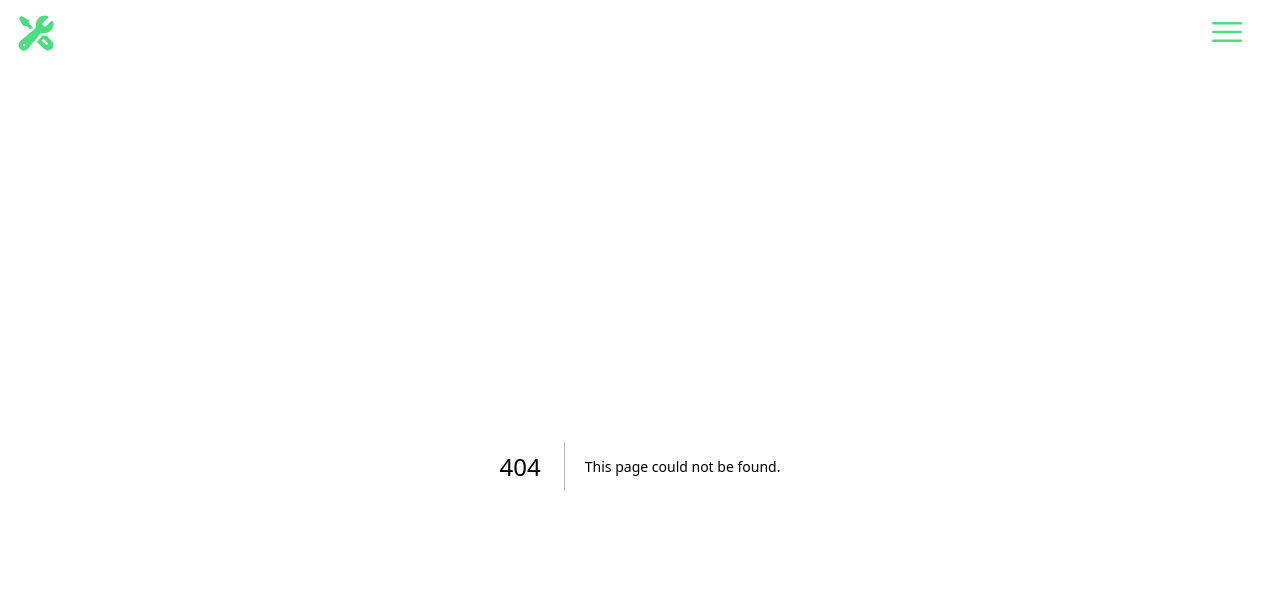
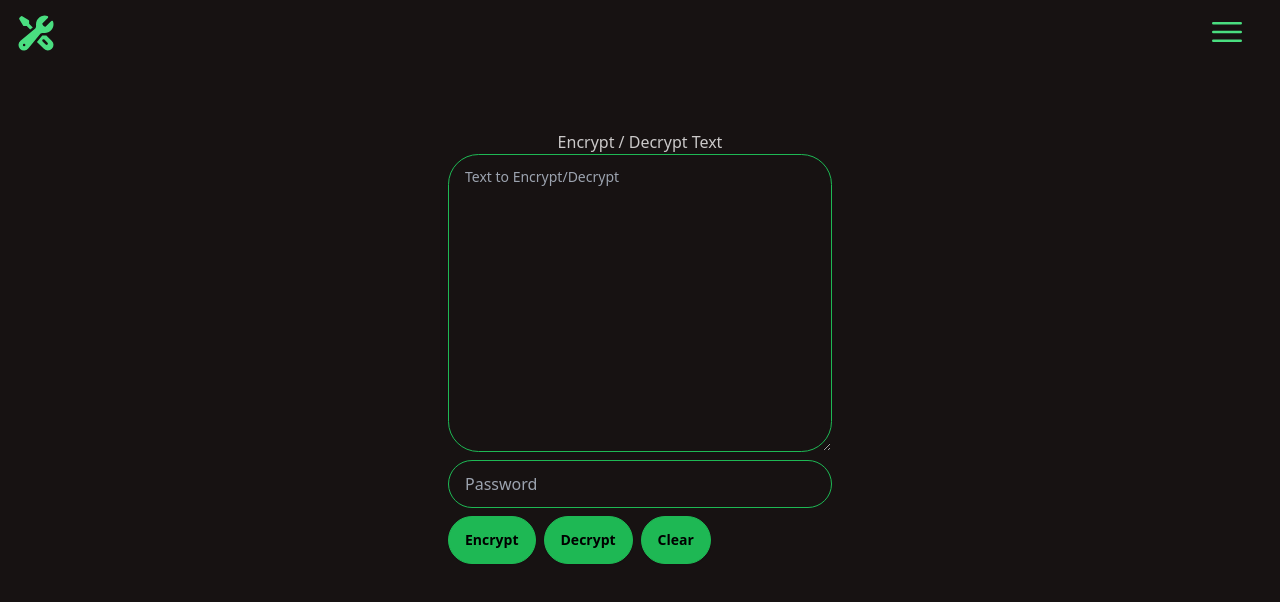
Before and after one commit to YoungMahesh/tools, a Next.js app: page /crypt in a window 1280 px wide. Before the commit this address had no page. Shown: the top 602 px of the page. Built offline with nearby package versions, Linux system fonts and the light colour scheme.

Commit message:
encrypt/decrypt text

```diff
--- /dev/null
+++ b/src/app/api/crypt/route.ts
@@ -0,0 +1,27 @@
+import crypto from "crypto";
+
+export async function POST(req: Request) {
+  try {
+    const { type, text, password } = await req.json();
+    const algorithm = "aes-192-cbc";
+    const key = crypto.scryptSync(password, "salt", 24);
+    const iv = Buffer.alloc(16, 0);
+
+    let result = "";
+    if (type === "encrypt") {
+      const cipher = crypto.createCipheriv(algorithm, key, iv);
+      let encrypted = cipher.update(text, "utf8", "hex");
+      encrypted += cipher.final("hex");
+      result = encrypted;
+    } else if (type === "decrypt") {
+      const decipher = crypto.createDecipheriv(algorithm, key, iv);
+      let decrypted = decipher.update(text, "hex", "utf8");
+      decrypted += decipher.final("utf8");
+      result = decrypted;
+    }
+    return Response.json({ result }, { status: 200 });
+  } catch (err) {
+    console.log(err);
+    return Response.json({}, { status: 400 });
+  }
+}
--- /dev/null
+++ b/src/app/crypt/_components/EncryptText.tsx
@@ -0,0 +1,31 @@
+"use client";
+import { useState } from "react";
+import InputForm from "./InputForm";
+import OutputBox from "./OutputBox";
+
+export default function EncryptText() {
+  const [message1, setMessage1] = useState<string>("");
+  const [isLoading, setIsLoading] = useState<boolean>(false);
+  const [resultText, updateResultText] = useState<string>("");
+
+  return (
+    <main className="grid place-items-center md:pt-16">
+      <h2>Encrypt / Decrypt Text</h2>
+
+      <InputForm
+        updateResultText={updateResultText}
+        setMessage1={setMessage1}
+        setIsLoading={setIsLoading}
+      />
+
+      {isLoading ? (
+        <progress className="progress progress-primary mt-4 w-56"></progress>
+      ) : (
+        <>
+          <p className="mt-4">{message1}</p>
+          <OutputBox resultText={resultText} />
+        </>
+      )}
+    </main>
+  );
+}
--- /dev/null
+++ b/src/app/crypt/_components/InputForm.tsx
@@ -0,0 +1,96 @@
+import { useState } from "react";
+
+interface ListProps {
+  updateResultText: (result: string) => void;
+  setMessage1: (message: string) => void;
+  setIsLoading: (isLoading: boolean) => void;
+}
+
+export default function InputForm  ({
+  updateResultText,
+  setMessage1,
+  setIsLoading,
+}: ListProps) {
+  const [inputText, updateInputText] = useState<string>("");
+  const [password, updatePassword] = useState<string>("");
+
+  const cryptText = async (type: string) => {
+    setMessage1("");
+    if (inputText.length === 0 || password.length === 0) {
+      return setMessage1("Text or Password should not be empty");
+    }
+
+    setIsLoading(true);
+    updateResultText("");
+
+    const dataObj = {
+      type: type,
+      text: inputText,
+      password: password,
+    };
+
+    const resp0 = await fetch(`/api/crypt`, {
+      method: "POST",
+      body: JSON.stringify(dataObj),
+    });
+
+    if (resp0.status === 400) {
+      setIsLoading(false);
+      return setMessage1("Text and Password combination is wrong");
+    }
+
+    const resp1 = await resp0.json();
+    updateResultText(resp1.result);
+    setIsLoading(false);
+  };
+
+  return (
+    <div>
+      <div className="form-control">
+        <textarea
+          className="textarea-primary textarea mb-2 w-full md:w-96"
+          placeholder="Text to Encrypt/Decrypt"
+          rows={10}
+          value={inputText}
+          onChange={(e) => updateInputText(e.target.value)}
+        ></textarea>
+
+        <input
+          className="input-bordered input-primary input"
+          placeholder="Password"
+          type="text"
+          value={password}
+          onChange={(e) => updatePassword(e.target.value)}
+        />
+      </div>
+
+      <div>
+        <button
+          className="btn-primary btn mt-2 mr-2"
+          onClick={() => cryptText("encrypt")}
+        >
+          Encrypt{" "}
+        </button>
+
+        <button
+          className="btn-primary btn mt-2 mr-2"
+          onClick={() => cryptText("decrypt")}
+        >
+          Decrypt{" "}
+        </button>
+
+        <button
+          className="btn-primary btn mt-2"
+          onClick={() => {
+            updateInputText("");
+            updatePassword("");
+            updateResultText("");
+            setMessage1("");
+          }}
+        >
+          Clear{" "}
+        </button>
+      </div>
+    </div>
+  );
+};
--- /dev/null
+++ b/src/app/crypt/_components/OutputBox.tsx
@@ -0,0 +1,29 @@
+interface ListProps {
+  resultText: string;
+}
+
+export default function OutputBox({ resultText }: ListProps) {
+  const copyText = (text: string) => {
+    navigator.clipboard.writeText(text);
+    alert(`Copied: \n${text}`);
+  };
+
+  return (
+    <div
+      style={{ display: resultText.length ? "block" : "none" }}
+      className="card w-96 bg-base-100 shadow-xl"
+    >
+      <div className="card-body">
+        <p className="break-all">{resultText}</p>
+        <div className="card-actions justify-end">
+          <button
+            className="btn-primary btn"
+            onClick={() => copyText(resultText)}
+          >
+            Copy
+          </button>
+        </div>
+      </div>
+    </div>
+  );
+}
--- /dev/null
+++ b/src/app/crypt/page.tsx
@@ -0,0 +1,10 @@
+import EncryptText from "./_components/EncryptText";
+
+export const metadata = {
+  title: "Crypt",
+  description: "Encrypt Decrypt Text",
+};
+
+export default function Crypt  () {
+  return <EncryptText />
+};
```
